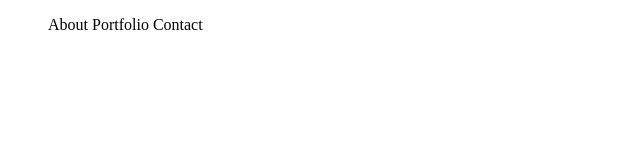
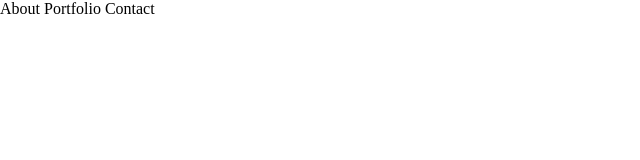
Before and after one commit to dh627/portfolio, a plain HTML site: page index.html in a window 1280 px wide. Shown: the whole page, without its empty margins (0-640 px from the left). Drawn offline with Linux system fonts and the light colour scheme.

Commit message:
reset default styles

```diff
--- a/css/styles.css
+++ b/css/styles.css
@@ -1,7 +1,16 @@
+* {
+    margin: 0;
+    padding: 0;
+    box-sizing: border-box;
+}
+
 .main-nav {
     list-style: none;
 }
 
 .main-nav li {
     display: inline;
+    font-weight: 200;
 }
+
+/* have minimalist site? Thick Grey text for nav bar that a grey hollow box appears around when hovering over it. */
```
